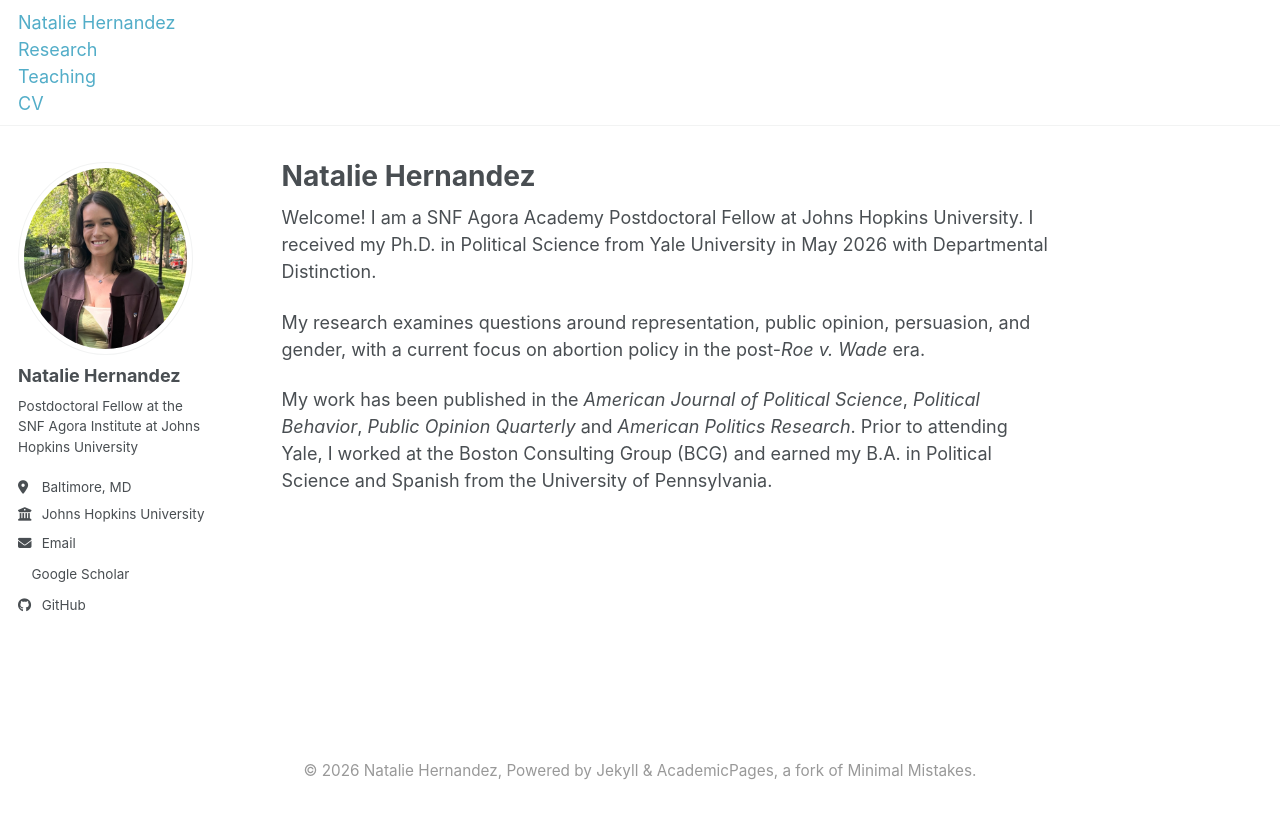
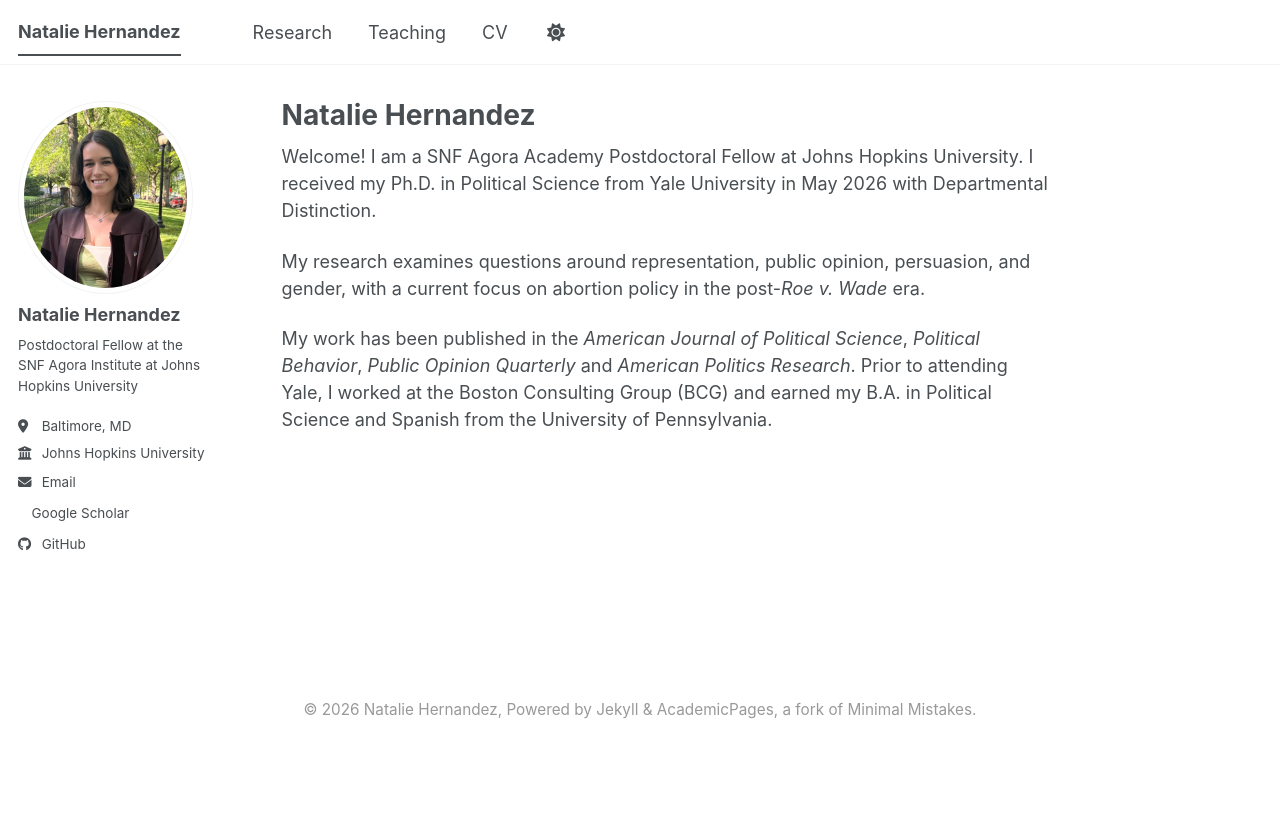
Before and after one commit to nataliehdez11/nataliehdez11.github.io, a Jekyll site: the page built from _pages/about.md, in a window 1280 px wide. Shown: the top 819 px of the page. Built offline with Jekyll 4.4.1, drawn with Linux system fonts in a browser that asks for light colours; a style sheet for code colours, icons or effects is not loaded.

Commit message:
Update masthead.html

```diff
--- a/_includes/masthead.html
+++ b/_includes/masthead.html
@@ -1,27 +1,28 @@
 {% include base_path %}
-
 <div class="masthead">
   <div class="masthead__inner-wrap">
     <div class="masthead__menu">
-      <nav id="site-nav" class="custom-nav">
-        <a class="site-title" href="{{ base_path }}/">{{ site.title }}</a>
-
-        <button class="mobile-menu-button" onclick="document.body.classList.toggle('mobile-menu-open')" aria-label="Toggle menu">
-          ☰
-        </button>
-
-        <ul class="nav-links">
+      <nav id="site-nav" class="greedy-nav">
+        <button><span class="navicon"></span></button>
+        <ul class="visible-links">
+          <li class="masthead__menu-item masthead__menu-item--lg persist {% if page.url == '/' or page.url == '/index.html' %}selected{% endif %}">
+            <a href="{{ base_path }}/">{{ site.title }}</a>
+          </li>
           {% for link in site.data.navigation.main %}
             {% if link.url contains 'http' %}
               {% assign domain = '' %}
             {% else %}
               {% assign domain = base_path %}
             {% endif %}
-            <li>
+            <li class="masthead__menu-item {% if page.url contains link.url and link.url != '/' %}selected{% endif %}">
               <a href="{{ domain }}{{ link.url }}">{{ link.title }}</a>
             </li>
           {% endfor %}
+          <li id="theme-toggle" class="masthead__menu-item persist tail">
+            <a role="button" aria-labelledby="theme-icon"><i id="theme-icon" class="fa-solid fa-sun" aria-hidden="true" title="toggle theme"></i></a>
+          </li>
         </ul>
+        <ul class="hidden-links hidden"></ul>
       </nav>
     </div>
   </div>
```
